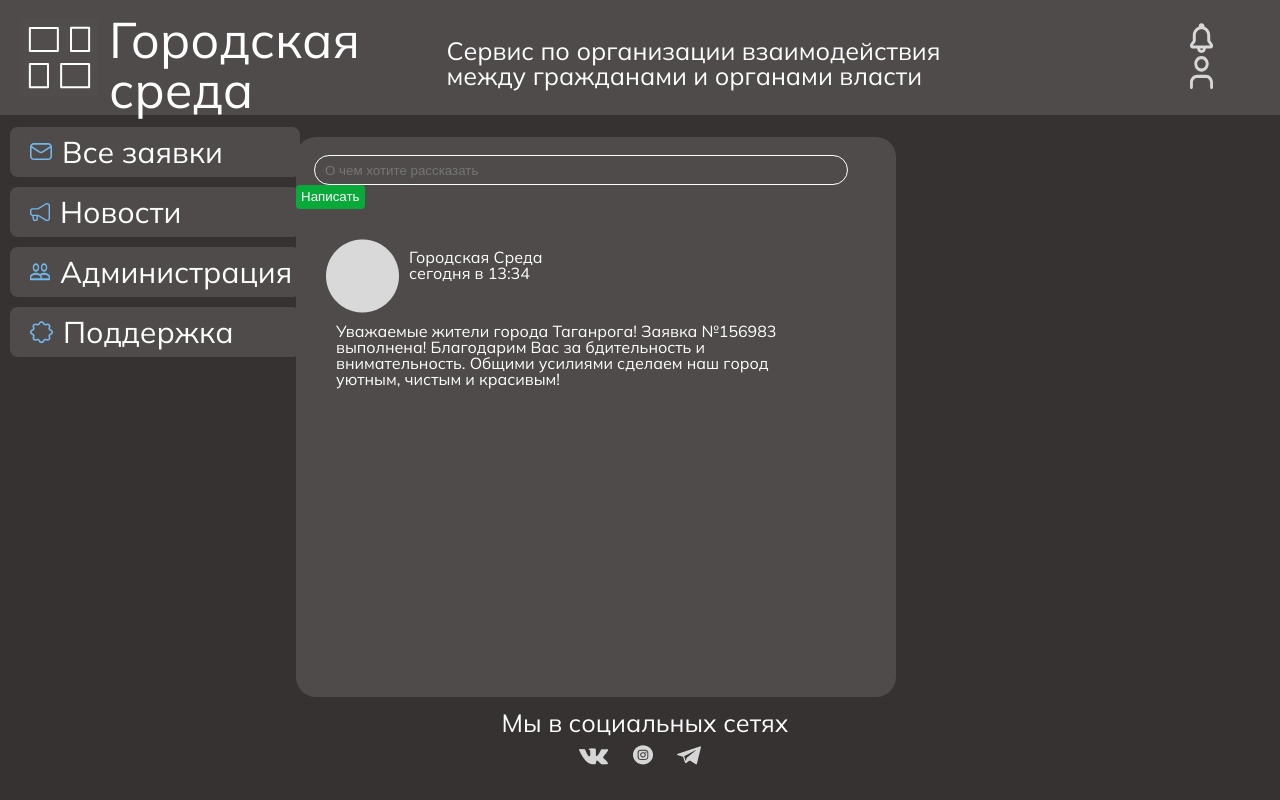
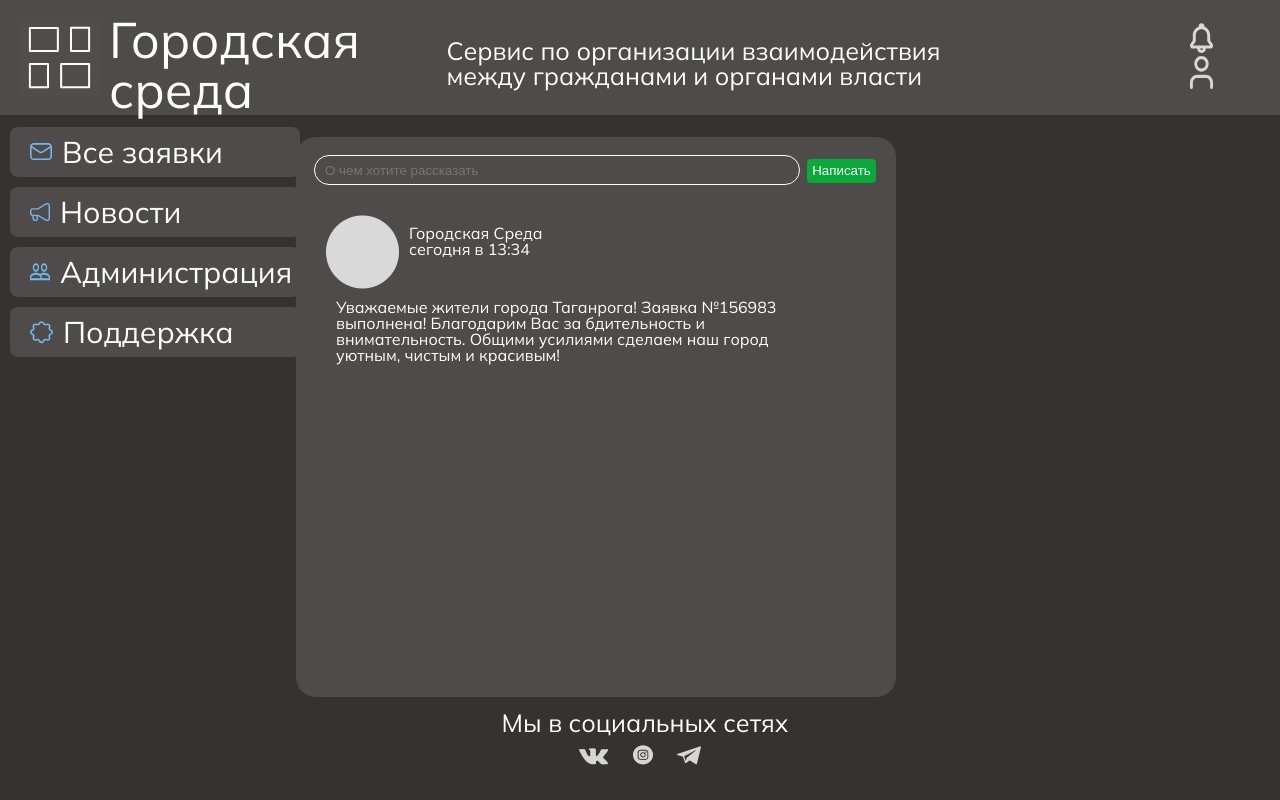
Before and after one commit to WarspiteDTB/SecondProject, a plain HTML site: page news.html in a window 1280 px wide. Drawn offline with nearby package versions, Linux system fonts and the light colour scheme.

Commit message:
fix search news

```diff
--- a/Applications.css
+++ b/Applications.css
@@ -81,7 +81,6 @@ body {
     border-radius: 20px;
 }
 
-
 #news {
     overflow: auto;
     max-height: 1000px;
@@ -92,6 +91,7 @@ body {
     padding: 5px;
     border-radius: 4px;
     padding-top: 4px;
+    margin-left: 3px;
     background-color: rgb(9, 170, 58);
     color: white;
 }
@@ -121,6 +121,19 @@ body {
     border-radius: 20px;
     border: 1px solid white;
 }
+
+.searching_n{
+    background: transparent;
+    color: white;
+    padding-left: 10px;
+    width: 81%;
+    height: 30px;
+    margin-left: 3%;
+    margin-top: 3%;
+    border-radius: 20px;
+    border: 1px solid white;
+}
+
 .first {
     padding-left: 30px;
 }
--- a/news.html
+++ b/news.html
@@ -52,7 +52,7 @@
             </div>
             <div>
                 <div class="content" id="news">
-                    <input class="searching" id="search" name="s" placeholder="О чем хотите рассказать" type="search">
+                    <input class="searching_n" id="search" name="s" placeholder="О чем хотите рассказать" type="search">
                     <button  id="submit-button" type="submit">Написать</button>
                     <div class="news_num">
                         <div class="news_t">
```
